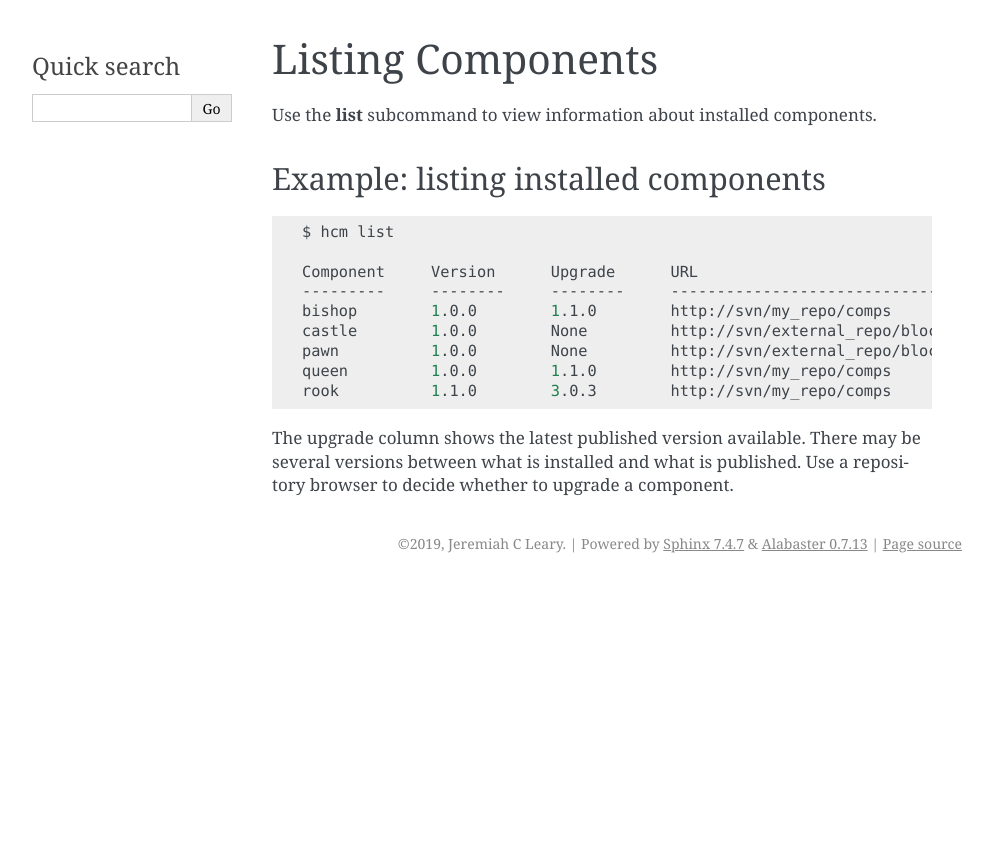
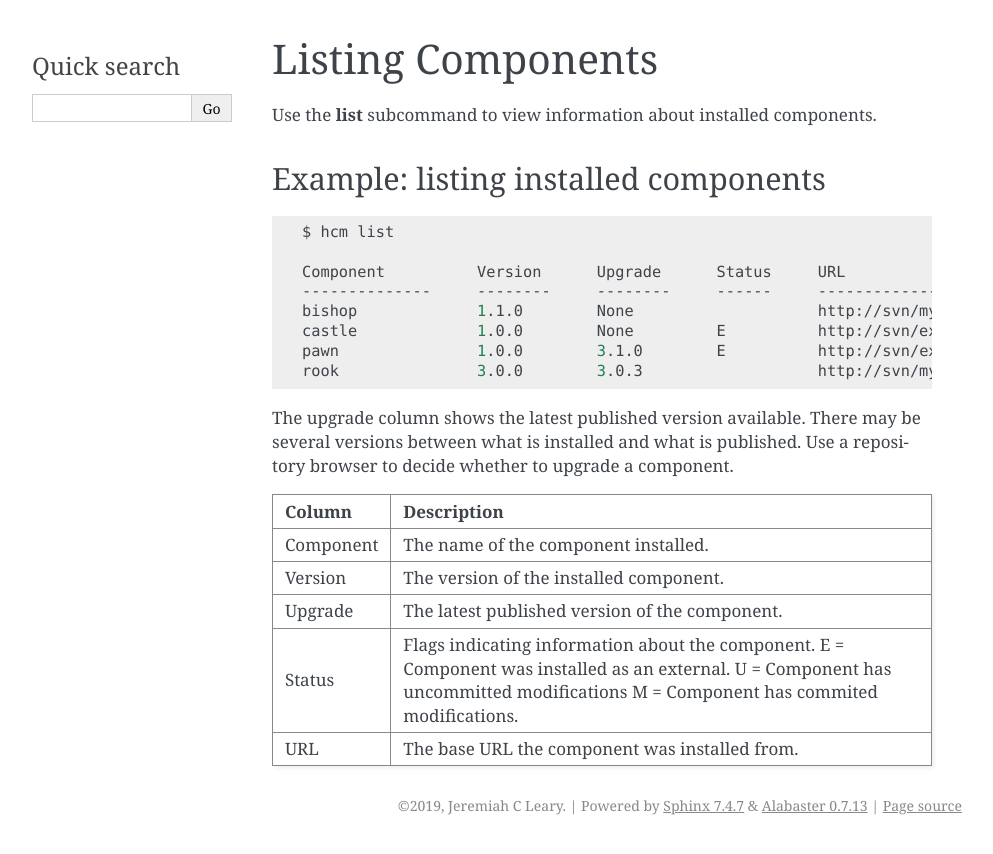
Before and after one commit to jeremiah-c-leary/hdl-component-manager, a Sphinx documentation site: the page built from docs/source/list_subcommand.rst, in a window 1280 px wide. Shown: the top 854 px of the page, without its empty margins (148-1141 px from the left). Built offline with Sphinx 7.4.7, drawn with Linux system fonts in a browser that asks for light colours.

Commit message:
Updates for issue #25:
Adding documentaion about how to detect changes.
Updated list subcommand documentation to include the Status column.

```diff
--- a/docs/source/list_subcommand.rst
+++ b/docs/source/list_subcommand.rst
@@ -10,14 +10,31 @@ Example:  listing installed components
 
    $ hcm list
 
-   Component     Version      Upgrade      URL
-   ---------     --------     --------     ----------------------------------------------
-   bishop        1.0.0        1.1.0        http://svn/my_repo/comps
-   castle        1.0.0        None         http://svn/external_repo/blocks
-   pawn          1.0.0        None         http://svn/external_repo/blocks
-   queen         1.0.0        1.1.0        http://svn/my_repo/comps
-   rook          1.1.0        3.0.3        http://svn/my_repo/comps
+   Component          Version      Upgrade      Status     URL
+   --------------     --------     --------     ------     -------------------------------
+   bishop             1.1.0        None                    http://svn/my_repo/comps
+   castle             1.0.0        None         E          http://svn/external_repo/blocks
+   pawn               1.0.0        3.1.0        E          http://svn/external_repo/blocks
+   rook               3.0.0        3.0.3                   http://svn/my_repo/comps
 
 The upgrade column shows the latest published version available.
 There may be several versions between what is installed and what is published.
 Use a repository browser to decide whether to upgrade a component.
+
+
++---------------+------------------------------------------------------------------------------+
+| Column        | Description                                                                  |
++===============+==============================================================================+
+| Component     | The name of the component installed.                                         |
++---------------+------------------------------------------------------------------------------+
+| Version       | The version of the installed component.                                      |
++---------------+------------------------------------------------------------------------------+
+| Upgrade       | The latest published version of the component.                               |
++---------------+------------------------------------------------------------------------------+
+| Status        | Flags indicating information about the component.                            |
+|               | E = Component was installed as an external.                                  |
+|               | U = Component has uncommitted modifications                                  |
+|               | M = Component has commited modifications.                                    |
++---------------+------------------------------------------------------------------------------+
+| URL           | The base URL the component was installed from.                               |
++---------------+------------------------------------------------------------------------------+
--- a/docs/source/theory_of_operation/hcm_configuration_file.rst
+++ b/docs/source/theory_of_operation/hcm_configuration_file.rst
@@ -24,7 +24,7 @@ This uniquely identifies the information as belonging to HCM.
 It contains five other keys: url, name, version, source_url, and manifest.
 
 +---------------+------------------------------------------------------------------------------+
-| Key           |                                                                              |
+| Key           | Description                                                                  |
 +===============+==============================================================================+
 | url           | location of the component directory where this component has been published. |
 +---------------+------------------------------------------------------------------------------+
--- a/docs/source/theory_of_operation/theory_of_operation.rst
+++ b/docs/source/theory_of_operation/theory_of_operation.rst
@@ -9,3 +9,4 @@ This section details how HCM performs it's tasks.
 .. include:: publishing.rst
 .. include:: installing.rst
 .. include:: listing.rst
+.. include:: detecting_modifications.rst
```
Also changed, not shown: docs/source/theory_of_operation/detecting_modifications.rst (added, +18 -0 lines), docs/source/theory_of_operation/img/modifications.svg (added), 1 other file.
